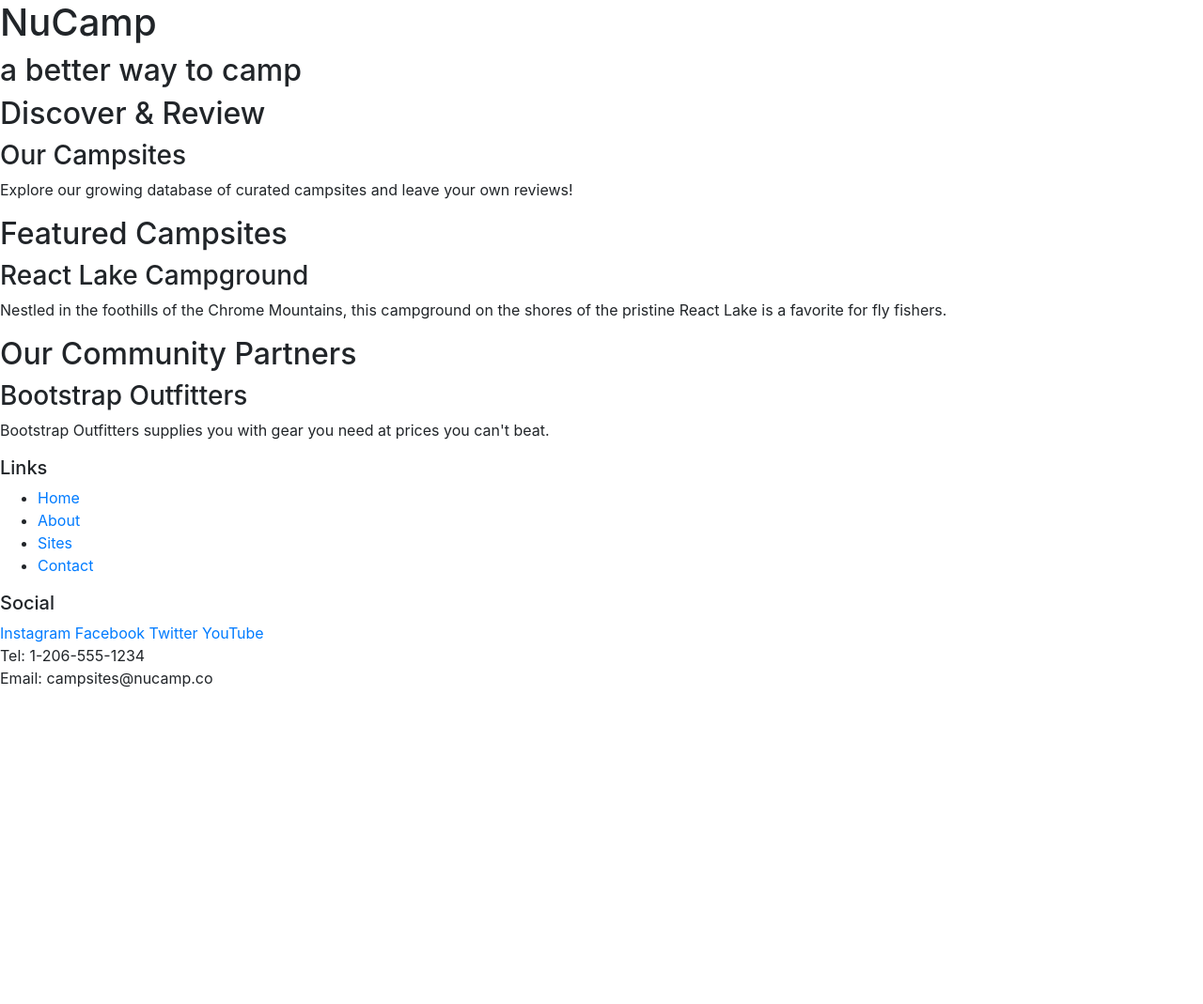
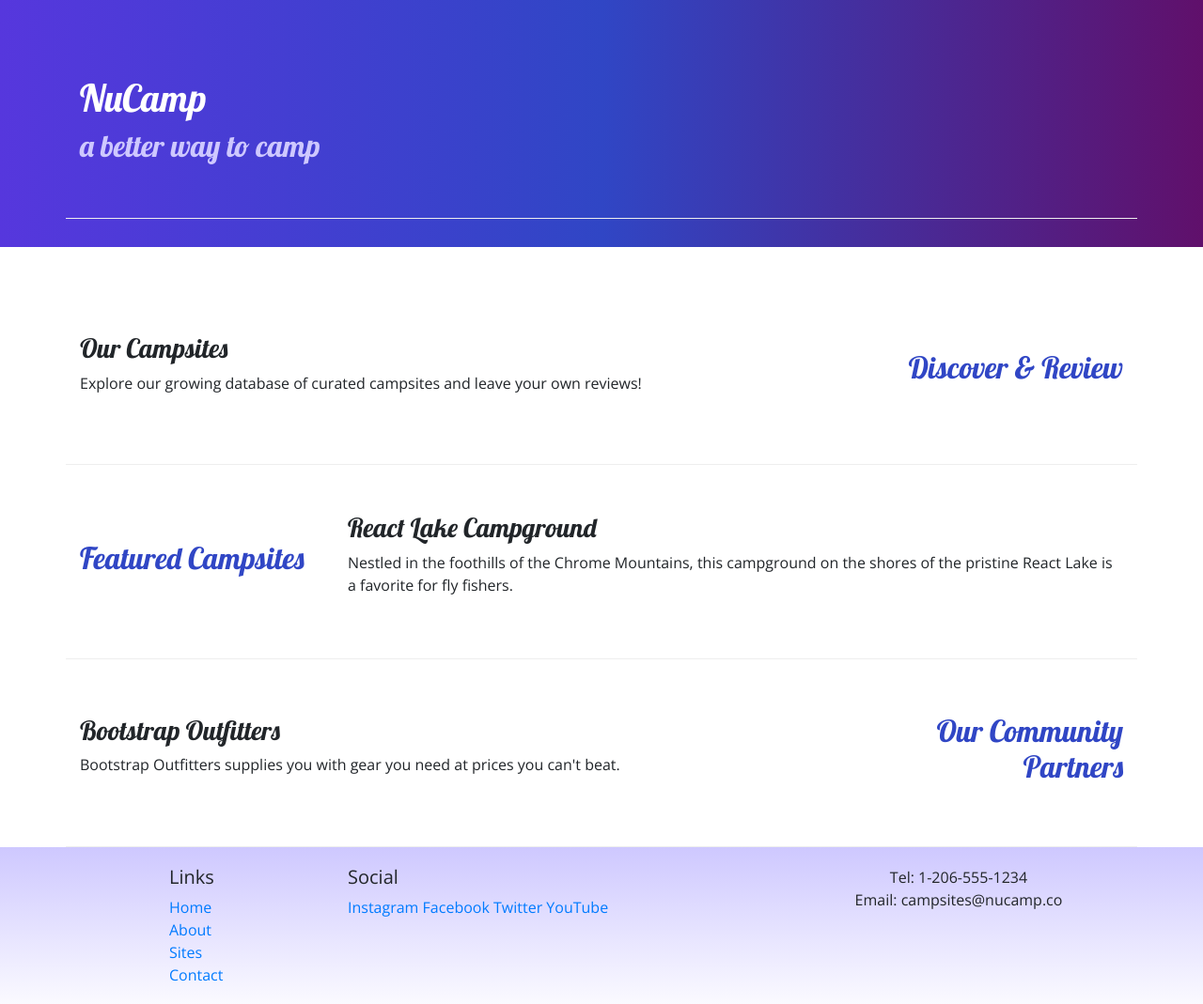
Before and after one commit to bowenbowengone/nucampsite, a website: page index.html in a window 1280 px wide. Shown: the whole page at 94% size. Before the commit the page ends 800 px from the top, so only its background shows below. Drawn offline with nearby package versions, Linux system fonts and the light colour scheme.

Commit message:
Adding Custom Styles

```diff
--- a/index.html
+++ b/index.html
@@ -6,57 +6,81 @@
     <meta name="viewport" content="width=device-width, initial-scale=1" />
 
     <link rel="stylesheet" href="node_modules/bootstrap/dist/css/bootstrap.min.css" />
+    <link rel="stylesheet" href="https://fonts.googleapis.com/css?family=Lobster|Open+Sans" />
+    <link rel="stylesheet" href="/styles.css"/>
 
     <title>NuCamp: A Better Way To Camp</title>
 </head>
 
 <body>
 
-    <header>
-        <div>
+    <header class="jumbotron jumbotron-fluid">
+        <div class="container">
+            <div class="row row-content">
+                <div class="col">
                     <h1>NuCamp</h1>
                     <h2>a better way to camp</h2>
                 </div>
+            </div>
+        </div>
     </header>
 
-    <div>
-        <h2>Discover & Review</h2>
+    <div class="container">
+        <div class="row row-content align-items-center">
+            <div class="col-sm-4 order-sm-last col-md-3">
+                <h2 class="text-sm-right">Discover & Review</h2>
+            </div>
+
+            <div class="col">
                 <h3>Our Campsites</h3>
                 <p>Explore our growing database of curated campsites and leave your own reviews!</p>
             </div>
+        </div>
 
-    <div>
+        <div class="row row-content align-items-center">
+            <div class="col-sm-4 col-md-3">
                 <h2>Featured Campsites</h2>
+            </div>
+            <div class="col">
                 <h3>React Lake Campground</h3>
                 <p>Nestled in the foothills of the Chrome Mountains, this campground on the shores of the pristine React Lake is a favorite for fly fishers.</p>
             </div>
+        </div>
 
-    <div>
-        <h2>Our Community Partners</h2>
+        <div class="row row-content align-items-center">
+                <div class="col-sm-4 order-sm-last col-md-3">
+                    <h2 class="text-sm-right">Our Community Partners</h2>
+                </div>
+                <div class="col">
                     <h3>Bootstrap Outfitters</h3>
                     <p>Bootstrap Outfitters supplies you with gear you need at prices you can't beat.</p>
                 </div>
-
+        </div>
+    </div>
         <footer>
-        <div>
+            <div class="container">
+                <div class="row">
+                    <div class="col-4 col-sm-2 offset-1">
                         <h5>Links</h5>
-            <ul>
+                        <ul class="list-unstyled">
                             <li><a href="#">Home</a></li>
                             <li><a href="#">About</a></li>
                             <li><a href="#">Sites</a></li>
                             <li><a href="#">Contact</a></li>
                         </ul>
                     </div>
-        <div>
+                    <div class="col-6 col-sm-5 text center">
                         <h5>Social</h5>
                         <a href="http://instagram.com/">Instagram</a>
                         <a href="http://facebook.com/">Facebook</a>
                         <a href="http://twitter.com/">Twitter</a>
                         <a href="http://youtube.com/">YouTube</a>
                     </div>
-        <div>
+                    <div class="col-sm-4 text-center">
                         Tel: 1-206-555-1234<br />
                         Email: campsites@nucamp.co
+                    </div>
+                </div>
             </div>
         </footer>
     <script src="node_modules/jquery/dist/jquery.slim.min.js"></script>
--- /dev/null
+++ b/styles.css
@@ -0,0 +1,32 @@
+body {
+    font-family: "Open Sans", sans-serif;
+}
+
+h1, h2, h3 {
+    font-family: "Lobster", cursive;
+}
+
+h2 {
+    color: #3046C5;
+}
+
+header h2 {
+    color: #CEC8FF;
+}
+
+footer {
+    background-image: linear-gradient(#CEC8FF, white);
+    padding: 20px 0;
+}
+
+.jumbotron {
+    padding: 30px;
+    background-image: linear-gradient(to right, #5637DD, #3046C5, #60106B);
+    color: white;
+}
+
+.row-content {
+    padding: 50px 0;
+    border-bottom: 1px ridge;
+    min-height: 200px;
+}
```
Also changed, not shown: 1 other file. Lines whose indentation alone changed are shown as unchanged.
